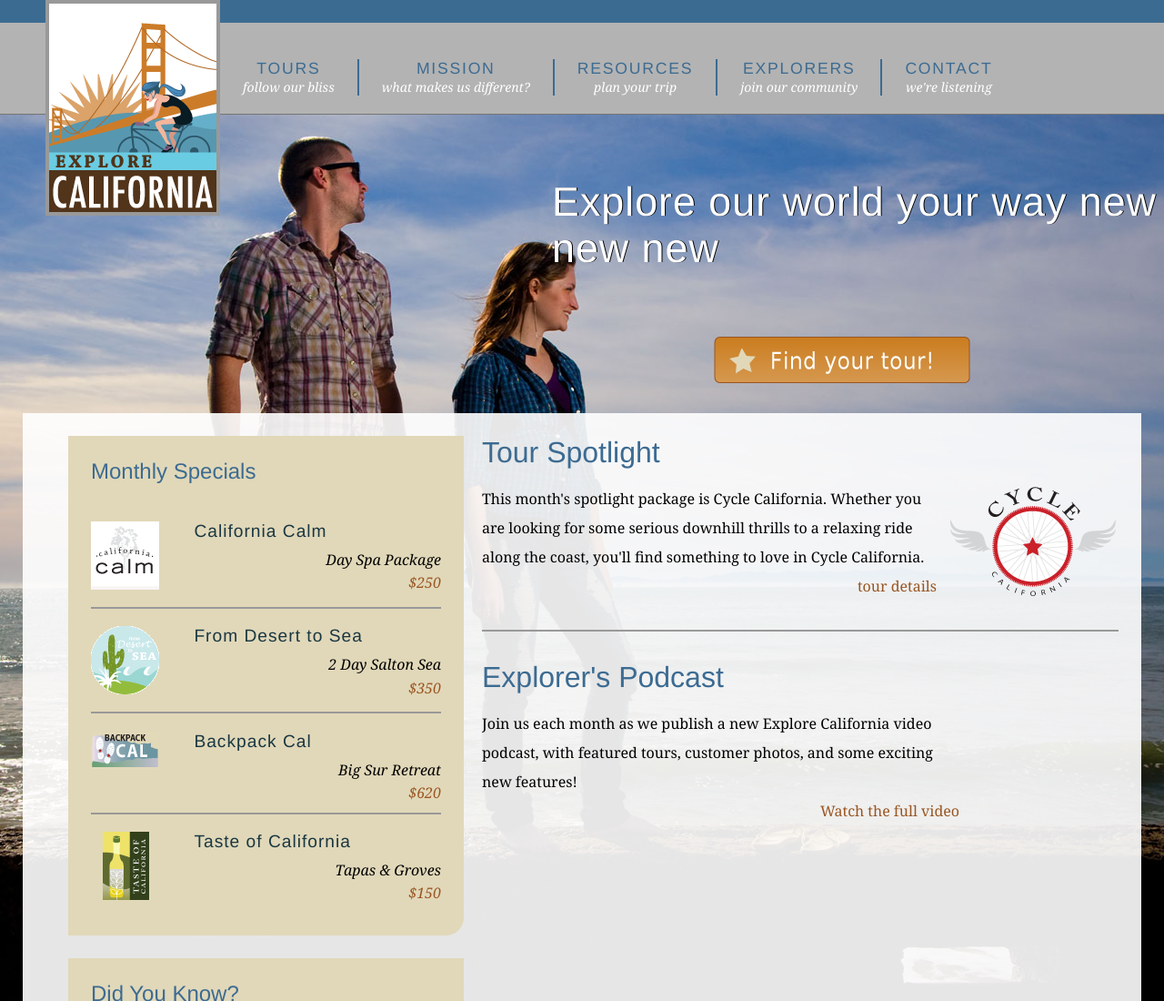
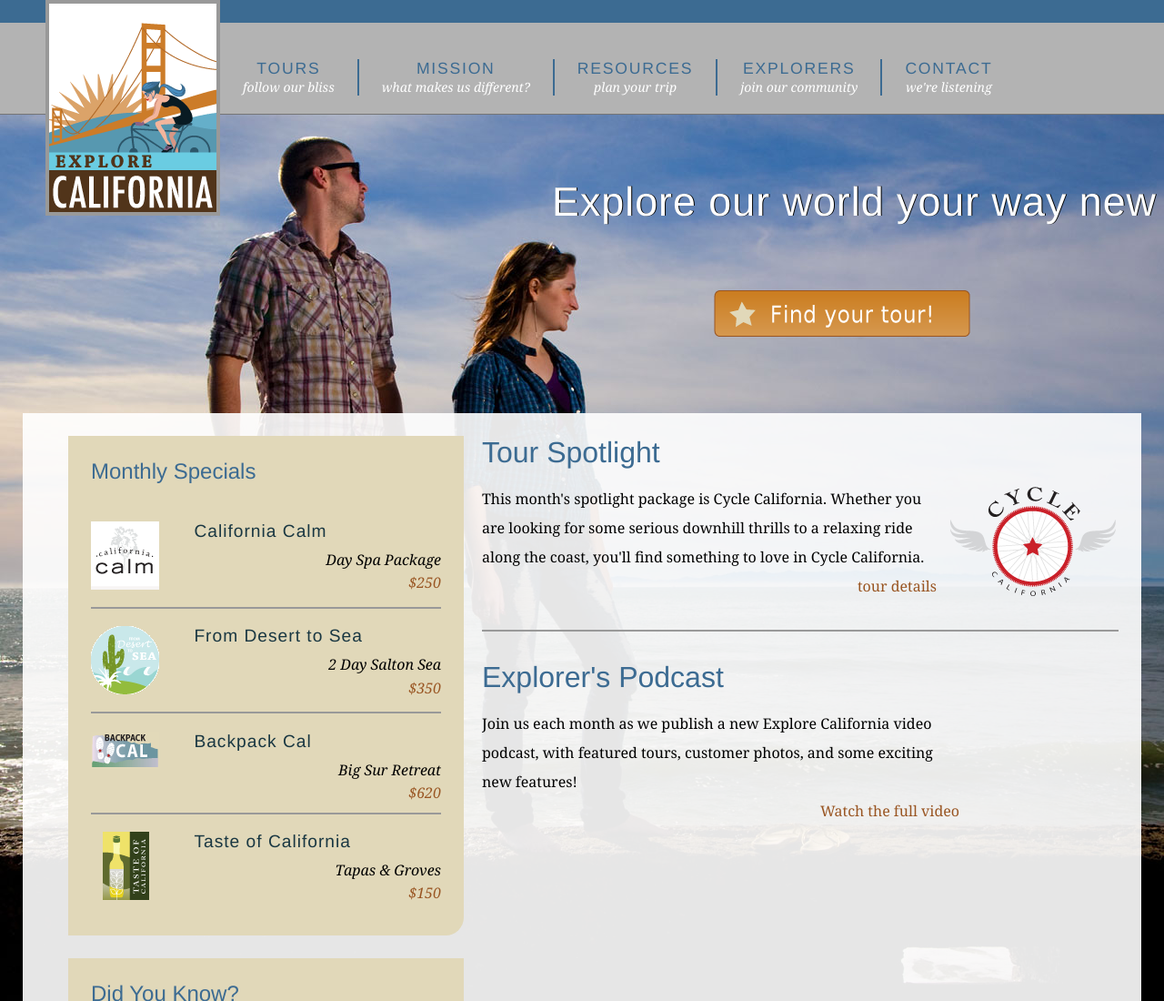
Before and after one commit to admikar/explore_california, a plain HTML site: page index.html in a window 1280 px wide. Shown: the top 1100 px of the page at 91% size. Drawn offline with Linux system fonts and the light colour scheme.

Commit message:
Shorten the title in index.html

```diff
--- a/index.html
+++ b/index.html
@@ -55,7 +55,7 @@
       </div>
 
       <div id="actionCall">
-        <h1>Explore our world your way new new new</h1>
+        <h1>Explore our world your way new</h1>
         <a href="tours.html" title="Find your tour!"><h2>Find your tour</h2></a>
       </div>
 
```
